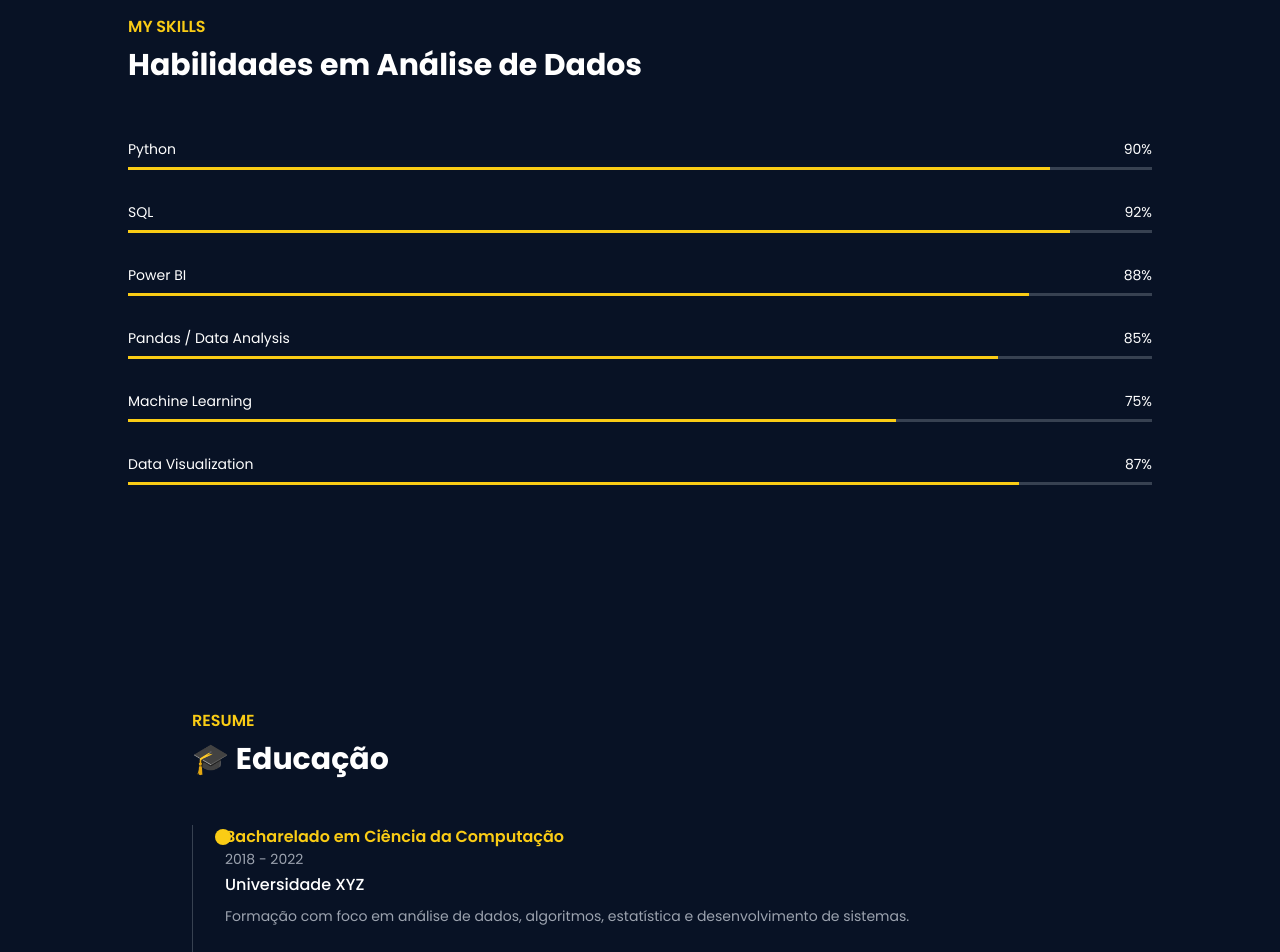
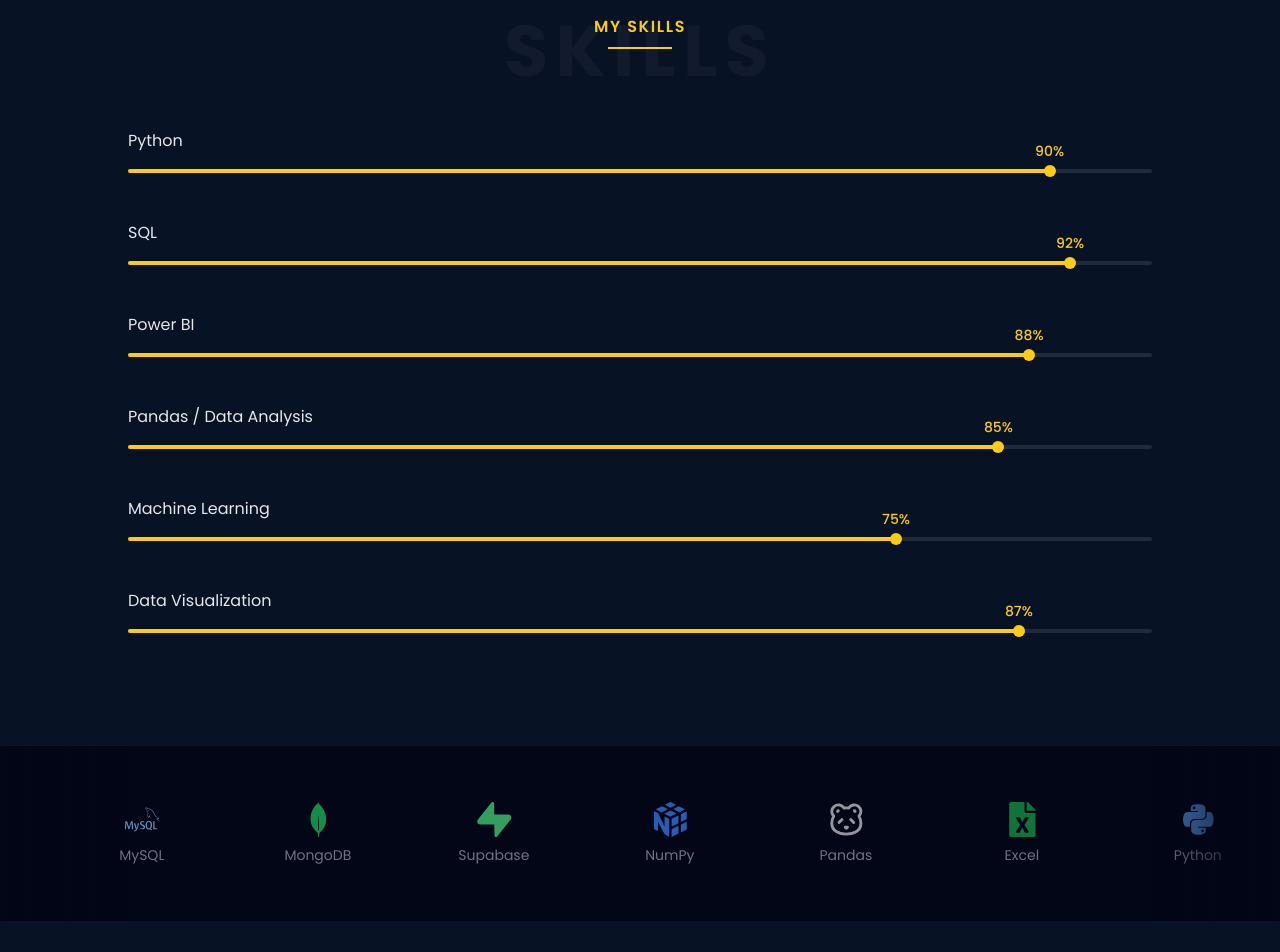
Before and after one commit to KelvenFontes/my-portfolio, a Next.js app: page /pt in a window 1280 px wide. Shown: the part 1780-2732 px from the top of the page. Built offline with nearby package versions, Linux system fonts and the light colour scheme.

Commit message:
feat: adicionar componente TechCarousel e atualizar seção Skills com novo layout e estilo

```diff
--- a/src/app/en/page.tsx
+++ b/src/app/en/page.tsx
@@ -8,6 +8,7 @@ import Navbar from "@/components/Navbar";
 import Resume from "@/components/Resume";
 import ScrollToTop from "@/components/ScrollToTop";
 import Skills from "@/components/Skills";
+import TechCarousel from "@/components/TechCarousel";
 
 export default function Home() {
   return (
@@ -21,6 +22,8 @@ export default function Home() {
 
       <Skills />
 
+      <TechCarousel />
+
       <Resume />
 
       <Contact />
--- a/src/app/globals.css
+++ b/src/app/globals.css
@@ -42,3 +42,18 @@ body {
 .animate-fadeIn {
   animation: fadeIn 0.8s ease-out;
 }
+
+
+@keyframes marquee {
+  0% {
+    transform: translateX(0);
+  }
+
+  100% {
+    transform: translateX(-50%);
+  }
+}
+
+.animate-marquee {
+  animation: marquee 25s linear infinite;
+}
--- a/src/app/pt/page.tsx
+++ b/src/app/pt/page.tsx
@@ -8,6 +8,7 @@ import Navbar from "@/components/Navbar";
 import Resume from "@/components/Resume";
 import ScrollToTop from "@/components/ScrollToTop";
 import Skills from "@/components/Skills";
+import TechCarousel from "@/components/TechCarousel";
 
 export default function Home() {
   return (
@@ -21,6 +22,8 @@ export default function Home() {
 
       <Skills />
 
+      <TechCarousel />
+
       <Resume />
 
       <Contact />
--- a/src/components/Skills.tsx
+++ b/src/components/Skills.tsx
@@ -1,3 +1,5 @@
+"use client"
+
 export default function Skills() {
 
   const skills = [
@@ -11,40 +13,60 @@ export default function Skills() {
 
   return (
     <section
-      id="habilidades"
+      id="skills"
       className="bg-[#081225] text-white py-28 px-6"
     >
       <div className="max-w-5xl mx-auto">
 
-        {/* TÍTULO */}
-        <p className="text-yellow-400 font-semibold mb-2">
-          MY SKILLS
-        </p>
+        {/* HEADER */}
+        <div className="text-center mb-20 relative">
 
-        <h2 className="text-3xl font-bold mb-14">
-          Habilidades em Análise de Dados
-        </h2>
+          <h2 className="absolute inset-0 flex justify-center text-7xl font-bold text-white/[0.04] tracking-widest">
+            SKILLS
+          </h2>
+
+          <p className="text-yellow-400 font-semibold tracking-widest relative">
+            MY SKILLS
+          </p>
+
+          <div className="w-16 h-[2px] bg-yellow-400 mx-auto mt-2"></div>
+
+        </div>
 
         {/* SKILLS */}
-        <div className="space-y-8">
+        <div className="space-y-12">
 
           {skills.map((skill, index) => (
 
             <div key={index}>
 
-              {/* TITULO + PORCENTAGEM */}
-              <div className="flex justify-between mb-2 text-sm">
-                <span>{skill.name}</span>
-                <span>{skill.level}%</span>
-              </div>
+              {/* NOME */}
+              <p className="text-gray-200 mb-4">
+                {skill.name}
+              </p>
 
               {/* BARRA */}
-              <div className="w-full h-[3px] bg-gray-700">
+              <div className="relative w-full h-[4px] bg-white/10 rounded-full">
 
+                {/* PROGRESSO */}
                 <div
-                  className="h-[3px] bg-yellow-400 transition-all duration-700"
+                  className="absolute h-[4px] bg-yellow-400 rounded-full"
                   style={{ width: `${skill.level}%` }}
                 />
+
+                {/* INDICADOR */}
+                <div
+                  className="absolute top-1/2 w-3 h-3 bg-yellow-400 rounded-full -translate-y-1/2"
+                  style={{ left: `${skill.level}%`, transform: "translate(-50%, -50%)" }}
+                />
+
+                {/* PORCENTAGEM */}
+                <span
+                  className="absolute -top-7 text-sm text-yellow-400 font-medium"
+                  style={{ left: `${skill.level}%`, transform: "translateX(-50%)" }}
+                >
+                  {skill.level}%
+                </span>
 
               </div>
 
--- a/src/components/TechCarousel.tsx
+++ b/src/components/TechCarousel.tsx
@@ -1,64 +1,69 @@
-"use client";
-import Slider from "react-slick";
-import { FaReact, FaNodeJs, FaStripe, FaHtml5, FaCss3Alt, FaJs, FaGitAlt, FaGithub, FaAws } from "react-icons/fa";
-import { SiNextdotjs, SiTailwindcss, SiTypescript, SiMysql, SiMongodb, SiExpress, SiVercel, SiSocketdotio, SiSupabase } from "react-icons/si";
+"use client"
+
+import { PandaIcon } from "lucide-react"
+import {
+  FaGitAlt,
+  FaGithub,
+  FaAws,
+  FaPython,
+  FaFileExcel,
+} from "react-icons/fa"
+
+import {
+  SiMysql,
+  SiMongodb,
+  SiSupabase,
+  SiNumpy,
+} from "react-icons/si"
 
 export default function TechCarousel() {
-    const settings = {
-        dots: false,
-        infinite: true,
-        speed: 2000,
-        slidesToShow: 6,
-        slidesToScroll: 1,
-        autoplay: true,
-        autoplaySpeed: 0,
-        cssEase: "linear",
-        pauseOnHover: false,
-        draggable: false,
-        swipe: false,
-        arrows: false,
-        responsive: [
-            { breakpoint: 1024, settings: { slidesToShow: 5 } },
-            { breakpoint: 768, settings: { slidesToShow: 4 } },
-            { breakpoint: 640, settings: { slidesToShow: 3 } },
-            { breakpoint: 480, settings: { slidesToShow: 2 } },
-        ],
-    };
 
   const techs = [
-      { icon: <FaHtml5 size={35} className="text-orange-500" />, name: "HTML5" },
-      { icon: <FaCss3Alt size={35} className="text-blue-500" />, name: "CSS3" },
-      { icon: <FaJs size={35} className="text-yellow-500" />, name: "JavaScript" },
-      { icon: <SiTypescript size={35} className="text-blue-600" />, name: "TypeScript" },
-        { icon: <FaReact size={35} className="text-blue-500" />, name: "React" },
-        { icon: <SiNextdotjs size={35} className="text-white" />, name: "Next.js" },
-        { icon: <SiTailwindcss size={35} className="text-blue-400" />, name: "Tailwind CSS" },
-        { icon: <FaNodeJs size={35} className="text-green-500" />, name: "Node.js" },
-        { icon: <SiExpress size={35} className="text-green-500" />, name: "Express.js" },
-        { icon: <FaStripe size={35} className="text-purple-500" />, name: "Stripe" },
-        { icon: <FaGitAlt size={35} className="text-red-500" />, name: "Git" },
-        { icon: <FaGithub size={35} className="text-gray-800" />, name: "GitHub" },
-        { icon: <SiVercel size={35} className="text-black" />, name: "Vercel" },
-        { icon: <FaAws size={35} className="text-orange-500" />, name: "AWS" },
-        { icon: <SiMysql size={35} className="text-gray-200" />, name: "MySQL" },
-        { icon: <SiMongodb size={35} className="text-green-800" />, name: "MongoDB" },
-        { icon: <SiSupabase size={35} className="text-green-500" />, name: "Supabase" },
-        { icon: <SiSocketdotio size={35} className="text-gray-500" />, name: "Socket.io" },
-    ];
+    { icon: <FaGitAlt className="text-red-500" size={35} />, name: "Git" },
+    { icon: <FaGithub className="text-white" size={35} />, name: "GitHub" },
+    { icon: <FaAws className="text-orange-400" size={35} />, name: "AWS" },
+    { icon: <SiMysql className="text-blue-300" size={35} />, name: "MySQL" },
+    { icon: <SiMongodb className="text-green-500" size={35} />, name: "MongoDB" },
+    { icon: <SiSupabase className="text-green-400" size={35} />, name: "Supabase" },
+    { icon: <SiNumpy className="text-blue-500" size={35} />, name: "NumPy" },
+    { icon: <PandaIcon className="text-gray-300" size={35} />, name: "Pandas" },
+    { icon: <FaFileExcel className="text-green-600" size={35} />, name: "Excel" },
+    { icon: <FaPython className="text-blue-400" size={35} />, name: "Python" }
+  ]
 
   return (
-        <div className="max-w-sm md:max-w-xl lg:max-w-5xl mx-auto py-10 px-4 text-center">
-            <h2 className="text-2xl md:text-3xl font-bold mb-12">💻 Minhas Tecnologias</h2>
-            <Slider {...settings} className="w-full">
-                {techs.map((tech, index) => (
-                    <div key={index} className="flex flex-col items-center justify-center h-24 md:h-32">
-                        <div className="flex flex-col items-center justify-center">
+    <div className="relative w-full py-14 bg-[#020617] border-y border-white/5 overflow-hidden">
+
+      {/* Fade esquerda */}
+      <div className="pointer-events-none absolute left-0 top-0 h-full w-32 bg-gradient-to-r from-[#020617] to-transparent z-10"></div>
+
+      {/* Fade direita */}
+      <div className="pointer-events-none absolute right-0 top-0 h-full w-32 bg-gradient-to-l from-[#020617] to-transparent z-10"></div>
+
+      <div className="flex gap-14 animate-marquee w-max">
+
+        {[...techs, ...techs].map((tech, i) => (
+          <div
+            key={i}
+            className="
+          flex flex-col items-center justify-center
+          min-w-[120px]
+          opacity-70 hover:opacity-100
+          transition duration-300
+        "
+          >
+
             {tech.icon}
-                        </div>
-                        <p className="text-xs md:text-sm mt-2">{tech.name}</p>
+
+            <p className="text-sm mt-2 text-gray-400">
+              {tech.name}
+            </p>
+
           </div>
         ))}
-            </Slider>
+
       </div>
-    );
+
+    </div>
+  )
 }
```
Lines whose indentation alone changed are shown as unchanged.
